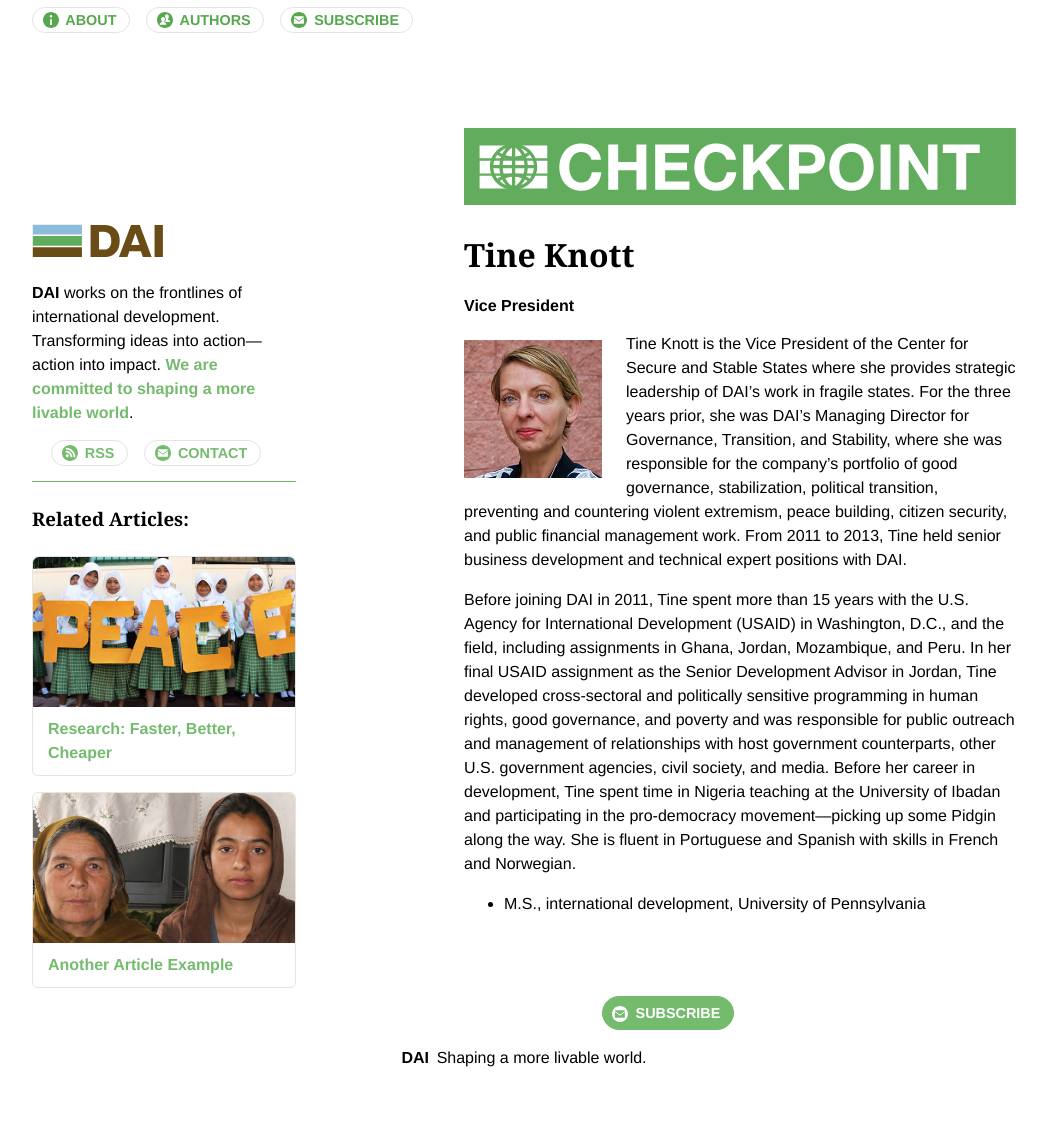
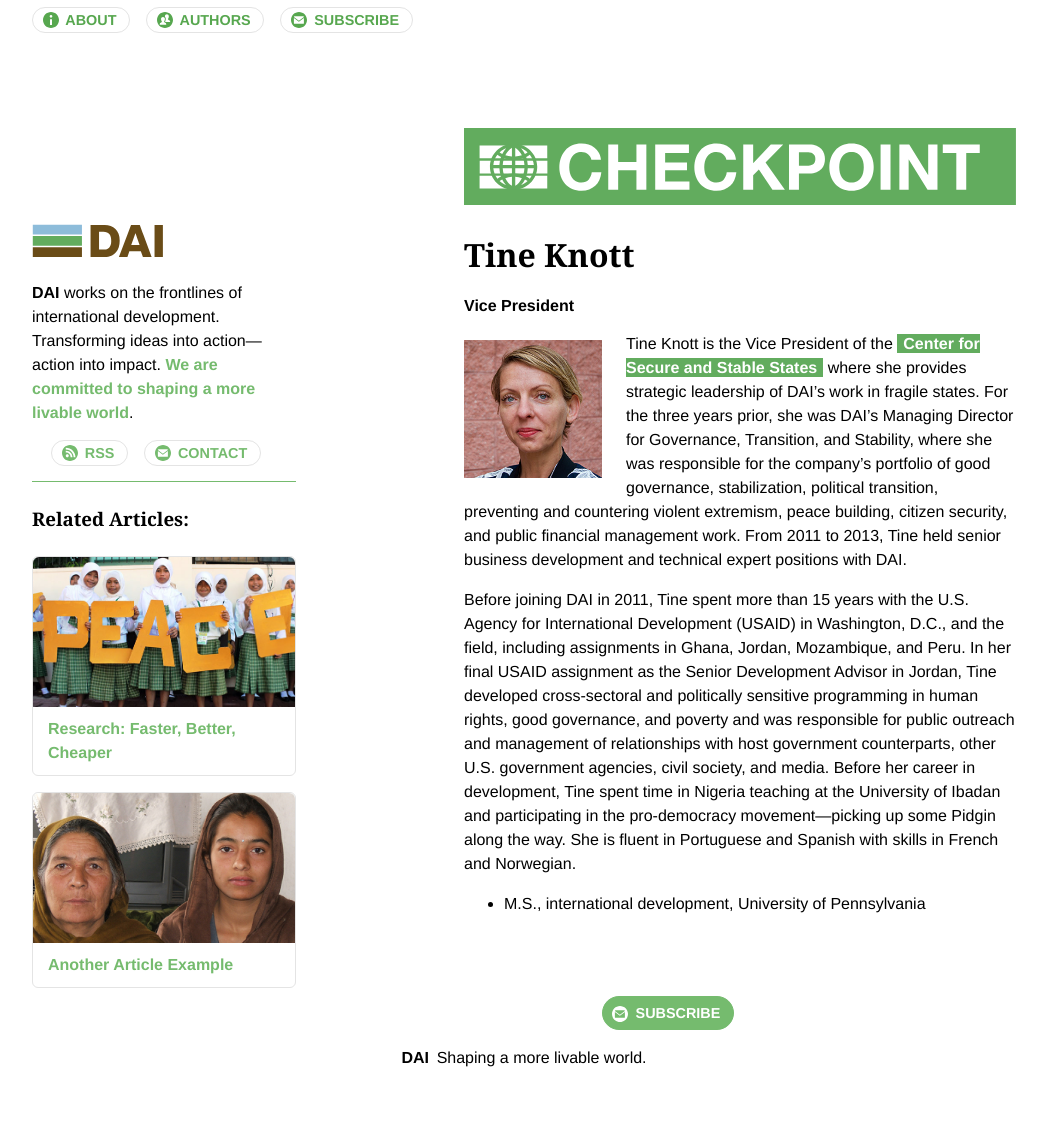
Before and after one commit to BryanSchuetz/CS-, a Jekyll site: the page built from _authors/tine-knott.markdown, in a window 1280 px wide. Shown: the whole page, without its empty margins (116-1163 px from the left). Built offline with Jekyll 4.4.1, drawn with Linux system fonts in a browser that asks for light colours; part of the change alters nothing that is shown.

```diff
--- a/_authors/tine-knott.markdown
+++ b/_authors/tine-knott.markdown
@@ -5,7 +5,7 @@ Job: Vice President
 Image: "/uploads/TineKnott%20New.jpg"
 ---
 
-Tine Knott is the Vice President of the Center for Secure and Stable States where she provides strategic leadership of DAI’s work in fragile states. For the three years prior, she was DAI’s Managing Director for Governance, Transition, and Stability, where she was responsible for the company’s portfolio of good governance, stabilization, political transition, preventing and countering violent extremism, peace building, citizen security, and public financial management work. From 2011 to 2013, Tine held senior business development and technical expert positions with DAI.
+Tine Knott is the Vice President of the [Center for Secure and Stable States](https://www.dai.com/our-work/solutions/fragile-states) where she provides strategic leadership of DAI’s work in fragile states. For the three years prior, she was DAI’s Managing Director for Governance, Transition, and Stability, where she was responsible for the company’s portfolio of good governance, stabilization, political transition, preventing and countering violent extremism, peace building, citizen security, and public financial management work. From 2011 to 2013, Tine held senior business development and technical expert positions with DAI.
 
 Before joining DAI in 2011, Tine spent more than 15 years with the U.S. Agency for International Development (USAID) in Washington, D.C., and the field, including assignments in Ghana, Jordan, Mozambique, and Peru. In her final USAID assignment as the Senior Development Advisor in Jordan, Tine developed cross-sectoral and politically sensitive programming in human rights, good governance, and poverty and was responsible for public outreach and management of relationships with host government counterparts, other U.S. government agencies, civil society, and media. Before her career in development, Tine spent time in Nigeria teaching at the University of Ibadan and participating in the pro-democracy movement—picking up some Pidgin along the way. She is fluent in Portuguese and Spanish with skills in French and Norwegian.
 
```
